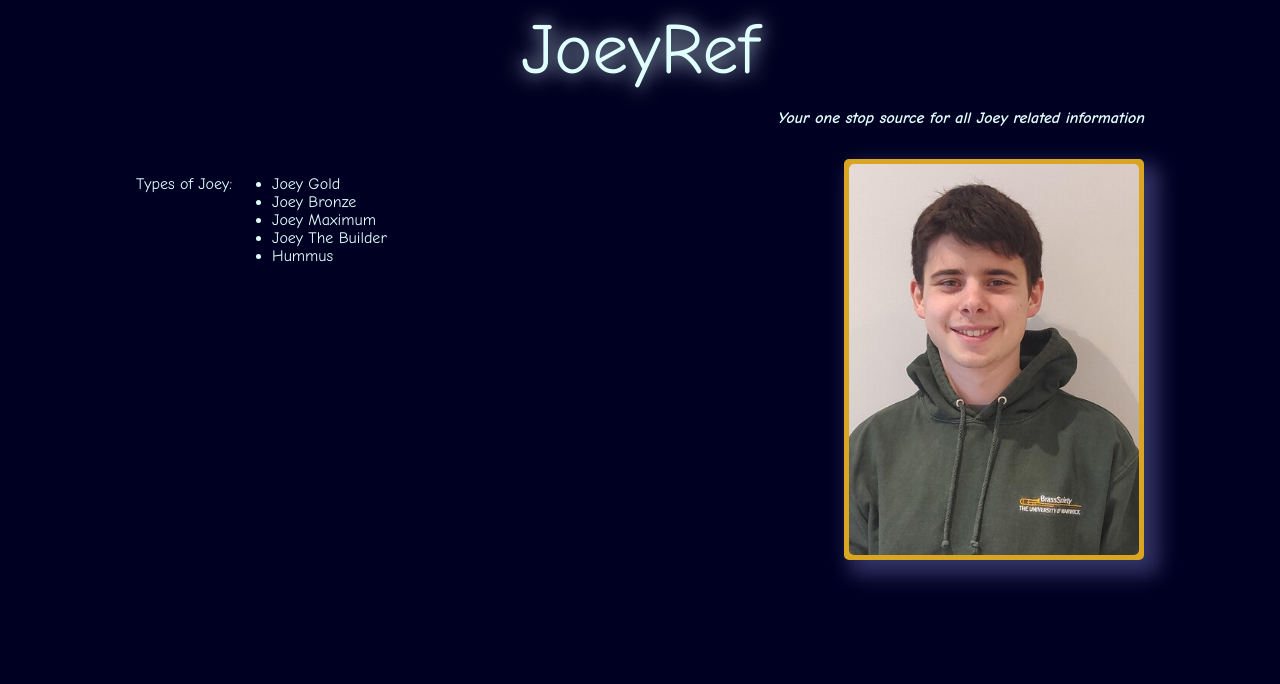
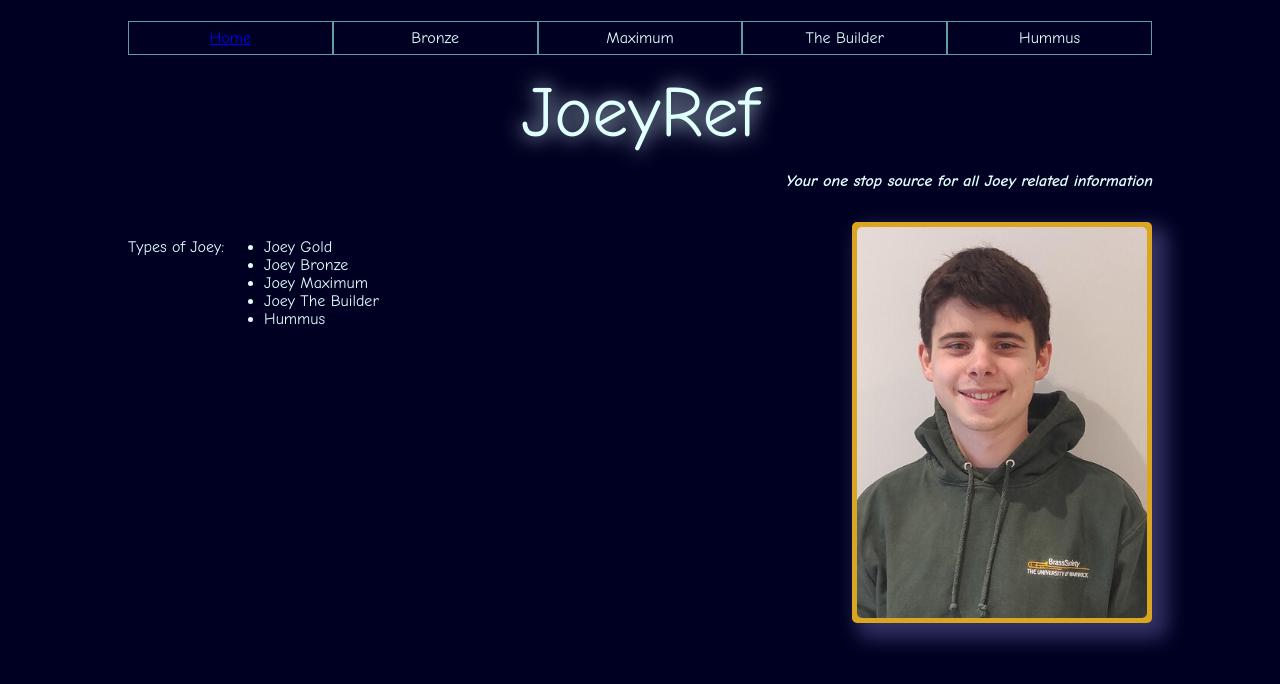
Before and after one commit to Stuart-Knowles-SW/Stuart-Knowles-SW.github.io, a plain HTML site: page index.html in a window 1280 px wide. Drawn offline with Linux system fonts and the light colour scheme.

Commit message:
added nav bar and refactored

```diff
--- a/index.html
+++ b/index.html
@@ -3,7 +3,7 @@
 <head>
     <meta charset="UTF-8">
     <title>joey.ref</title>
-    <link rel="stylesheet" href="styles.css">
+    <link rel="stylesheet" href="styles/styles.css">
     <link
         rel="icon"
         href="file:///C:/Work/Training/training-website/myIcon.ico"
@@ -13,8 +13,14 @@
     />
 </head>
 <body>
-    <nav>
-
+    <nav class="top-nav">
+        <ul>
+            <li> <a href="index.html"> Home </a> </li>
+            <li> <a> Bronze </a> </li>
+            <li> <a> Maximum </a> </li>
+            <li> <a> The Builder </a> </li>
+            <li> <a> Hummus </a> </li>
+        </ul>
     </nav>
     <header>
         <h1> JoeyRef </h1>
@@ -32,7 +38,7 @@
             </ul>
         </div>
         <div class="image">
-            <img src="src/assets/joeyGold.png" alt="The King"/>
+            <img src="images/joeyGold.png" alt="The King"/>
         </div>
     </section>
 </body>
--- a/styles.scss
+++ b/styles/styles.scss
@@ -2,7 +2,7 @@ body {
     background: #002;
     color: lightcyan;
     font-family: "Comic Sans MS", sans-serif;
-    padding: 0 10%;
+    margin: 5px 10%;
     display: flex;
     flex-direction: column;
 }
@@ -54,3 +54,20 @@ header {
         }
     }
 }
+
+.top-nav {
+    ul {
+        display: flex;
+        flex-direction: row;
+        justify-content: space-between;
+        padding: 0;
+        list-style-type: none;
+    }
+
+    li {
+        text-align: center;
+        border: 1px solid cadetblue;
+        flex: 1;
+        line-height: 32px;
+    }
+}
```
Also changed, not shown: images/joeyGold.png (renamed from src/assets/joeyGold.png), styles/styles.css, 2 other files.
